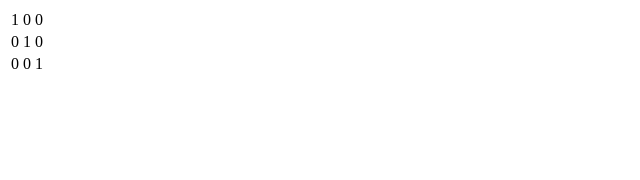
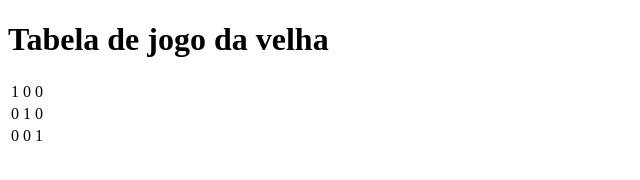
Before and after one commit to GuiFeC/Tabelas---Atividade-WebAcademy, a plain HTML site: page index.html in a window 1280 px wide. Shown: the whole page, without its empty margins (0-640 px from the left). Drawn offline with Linux system fonts and the light colour scheme.

Commit message:
feat: correção do titulo

```diff
--- a/index.html
+++ b/index.html
@@ -6,6 +6,7 @@
     <title>Tabela</title>
 </head>
 <body>
+    <h1>Tabela de jogo da velha</h1>
     <table>
         <tr>
             <td>1</td>
```
